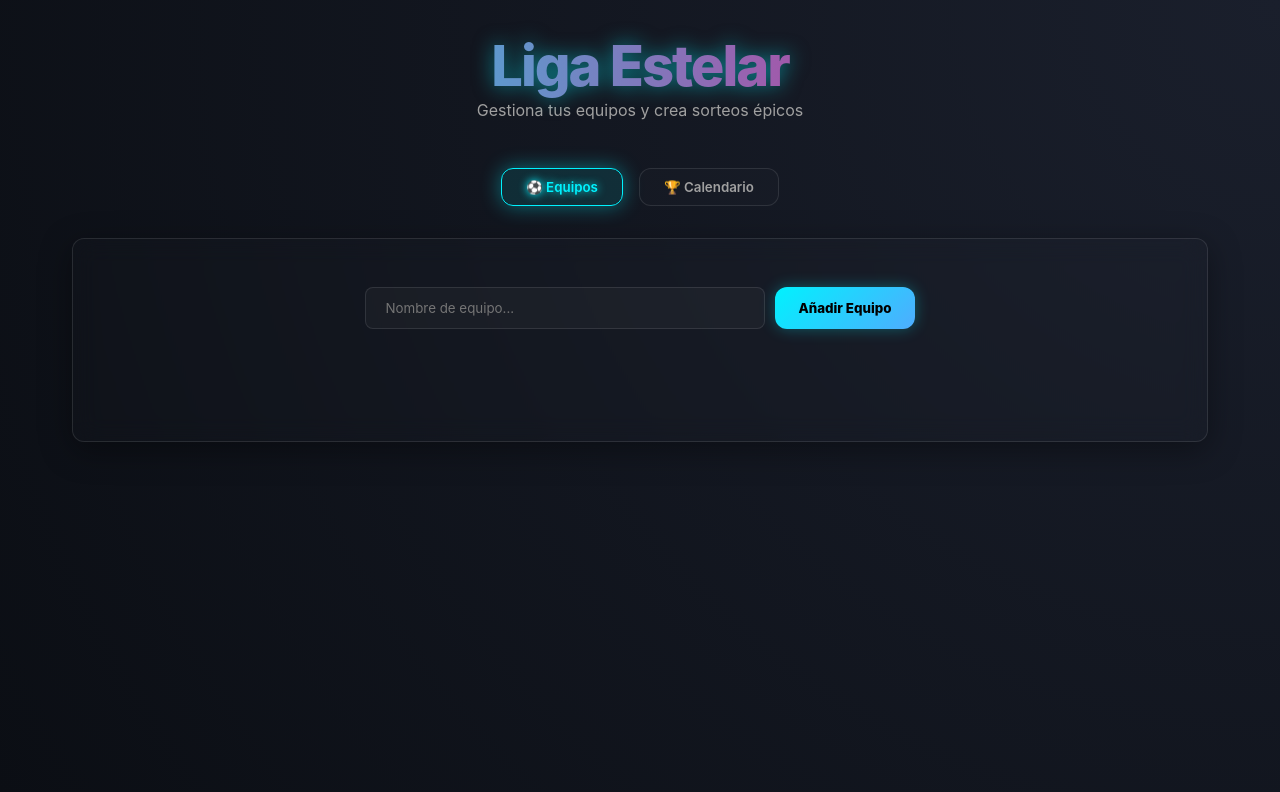
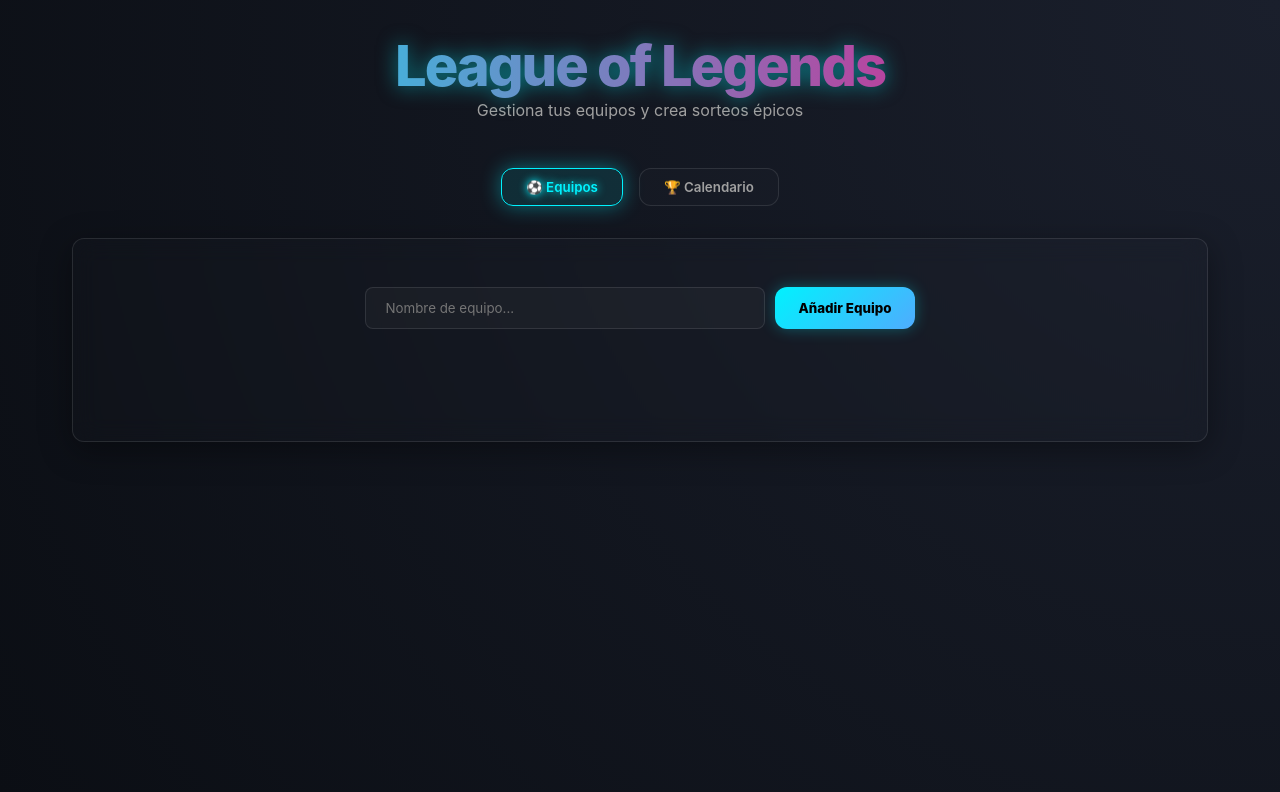
Before and after one commit to bPatrici0/Liga, a React (Vite) app: page / in a window 1280 px wide. Shown: the top 792 px of the page. Built offline with nearby package versions, Linux system fonts and the light colour scheme.

Commit message:
implementacion de colores neon y reicinio del torneo

```diff
--- a/index.html
+++ b/index.html
@@ -1,13 +1,16 @@
 <!doctype html>
-<html lang="en">
+<html lang="es">
+
 <head>
   <meta charset="UTF-8" />
   <link rel="icon" type="image/svg+xml" href="/vite.svg" />
   <meta name="viewport" content="width=device-width, initial-scale=1.0" />
-    <title>liga</title>
+  <title>Liga</title>
 </head>
+
 <body>
   <div id="root"></div>
   <script type="module" src="/src/main.tsx"></script>
 </body>
+
 </html>
--- a/src/App.tsx
+++ b/src/App.tsx
@@ -283,7 +283,7 @@
   return (
     <div style={{ padding: '2rem', maxWidth: '1200px', margin: '0 auto' }}>
       <header style={{ marginBottom: '3rem', textAlign: 'center' }}>
-        <h1>Liga Estelar</h1>
+        <h1>League of Legends</h1>
         <p style={{ color: 'var(--text-dim)' }}>Gestiona tus equipos y crea sorteos épicos</p>
       </header>
 
```
Lines whose indentation alone changed are shown as unchanged.
